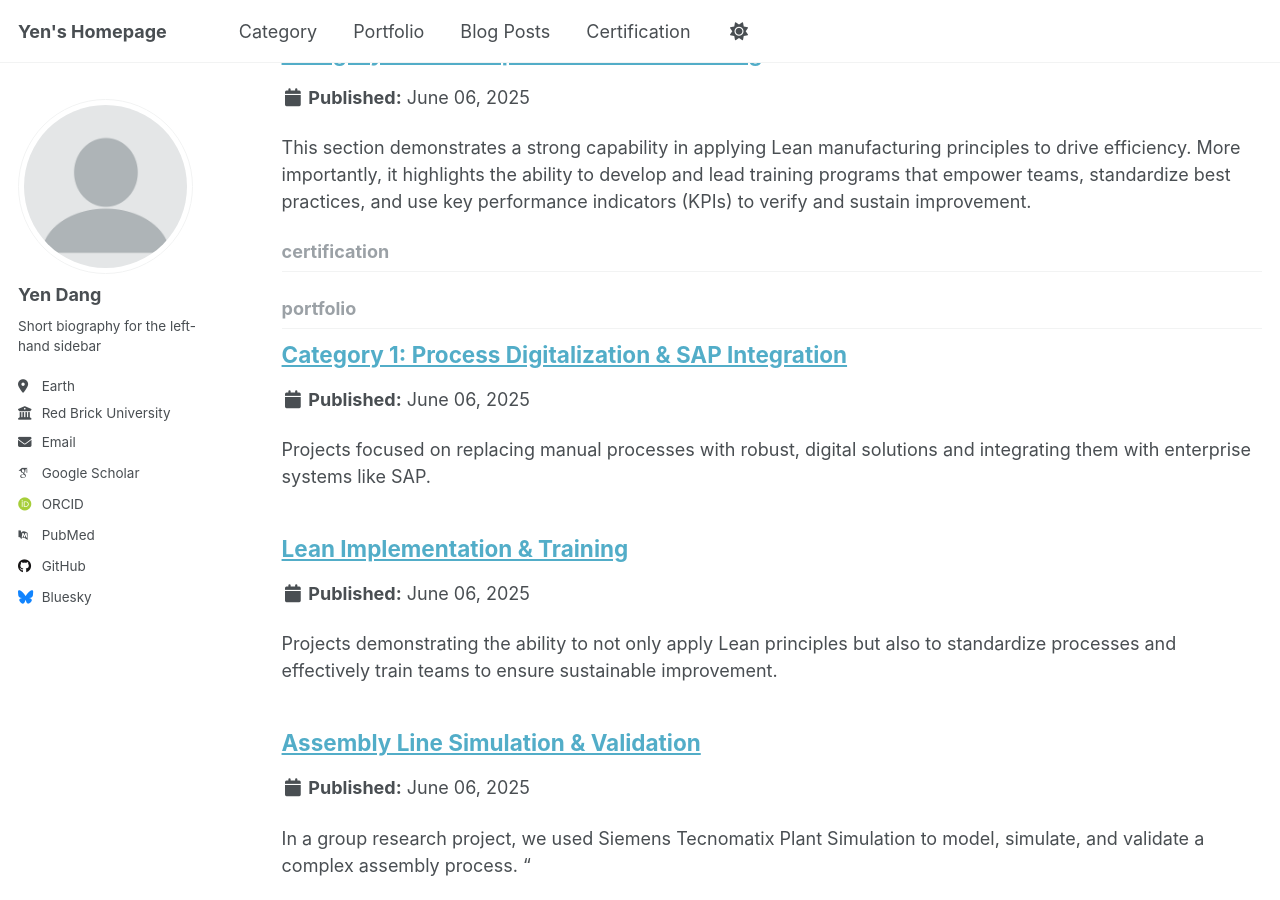
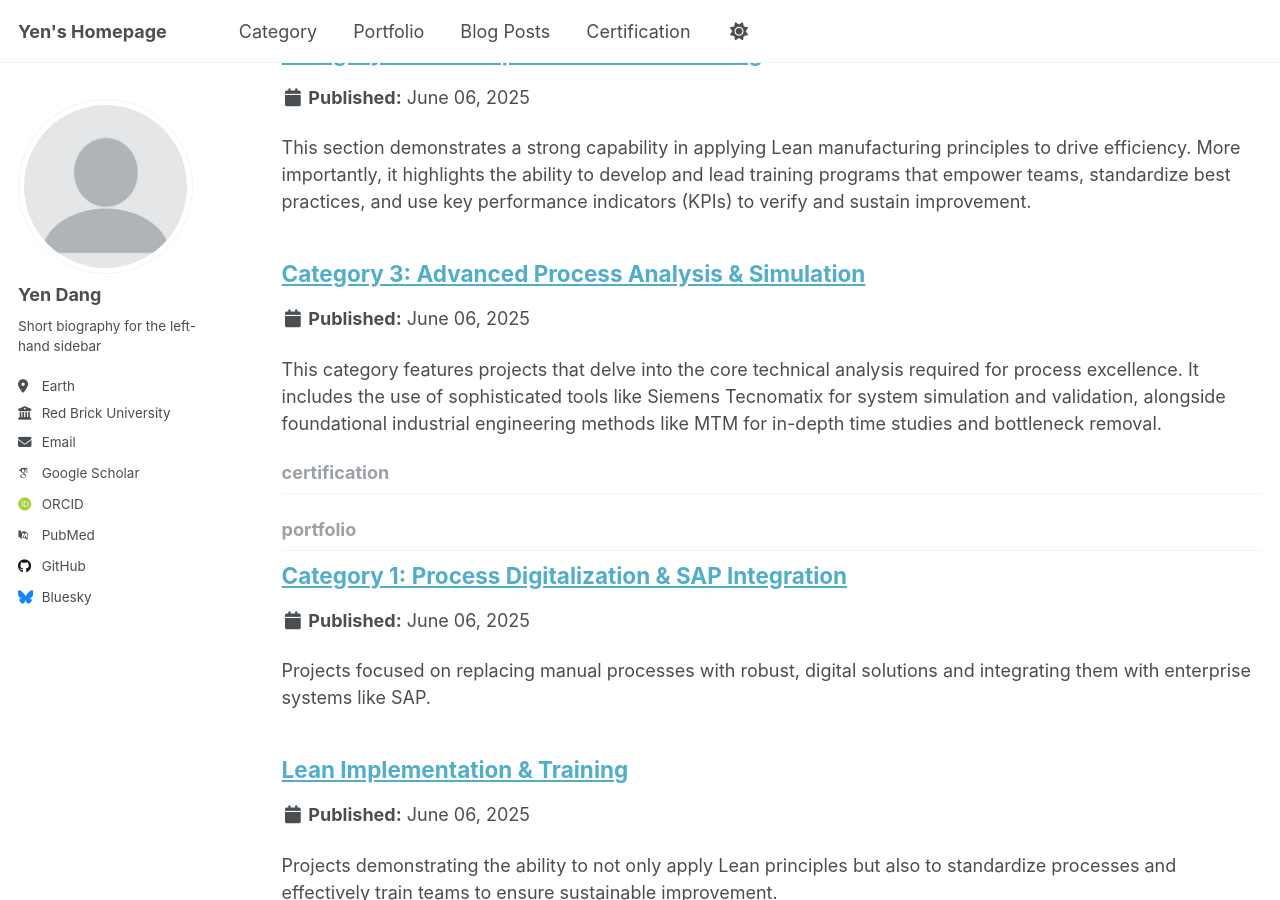
Before and after one commit to yen010390/yen010390.github.io, a Jekyll site: the page built from _pages/collection-archive.html, in a window 1280 px wide and 900 px high, scrolled down 378 px. Built offline with Jekyll 4.4.1, drawn with Linux system fonts in a browser that asks for light colours; some web fonts are replaced.

Commit message:
Update c3.md

```diff
--- a/_category/c3.md
+++ b/_category/c3.md
@@ -1 +1,9 @@
-Advanced Process Analysis & Simulation
+---
+title: "Category 3: Advanced Process Analysis & Simulation"
+excerpt: "This category features projects that delve into the core technical analysis required for process excellence. It includes the use of sophisticated tools like Siemens Tecnomatix for system simulation and validation, alongside foundational industrial engineering methods like MTM for in-depth time studies and bottleneck removal."
+collection: category
+---
+
+# Category 3: Advanced Process Analysis & Simulation
+
+## Project 1:
```
